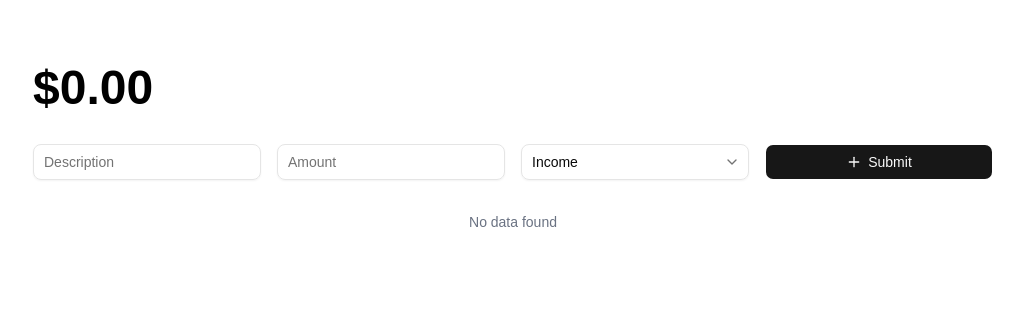
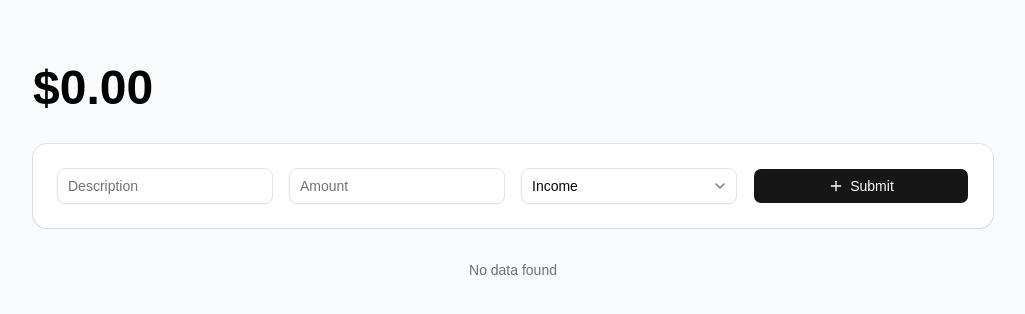
Before and after one commit to mfgcorpusjr/finance-tracker, a React (Vite) app: page / in a window 1280 px wide. Shown: the top 314 px of the page, without its empty margins (127-1152 px from the left). Built offline with nearby package versions, Linux system fonts and the light colour scheme.

Commit message:
Update colors

```diff
--- a/src/features/finance/components/FinanceForm.tsx
+++ b/src/features/finance/components/FinanceForm.tsx
@@ -1,5 +1,6 @@
 import { LucidePlus } from "lucide-react";
 
+import { Card, CardContent } from "@/components/ui/card";
 import { Button } from "@/components/ui/button";
 import FormInput from "@/components/forms/FormInput";
 import FormSelect from "@/components/forms/FormSelect";
@@ -25,6 +26,8 @@ export default function FinanceForm() {
   };
 
   return (
+    <Card>
+      <CardContent>
         <form
           className="grid grid-cols-1 sm:grid-cols-2 md:grid-cols-4 gap-4"
           onSubmit={form.handleSubmit(handleAddFinance)}
@@ -53,5 +56,7 @@ export default function FinanceForm() {
             <LucidePlus /> Submit
           </Button>
         </form>
+      </CardContent>
+    </Card>
   );
 }
--- a/src/index.css
+++ b/src/index.css
@@ -7,7 +7,7 @@
 
 @theme inline {
   --font-heading: var(--font-sans);
-    --font-sans: 'Inter Variable', sans-serif;
+  --font-sans: "Inter Variable", sans-serif;
   --color-sidebar-ring: var(--sidebar-ring);
   --color-sidebar-border: var(--sidebar-border);
   --color-sidebar-accent-foreground: var(--sidebar-accent-foreground);
@@ -122,7 +122,7 @@
     @apply border-border outline-ring/50;
   }
   body {
-    @apply bg-background text-foreground;
+    @apply bg-gray-50 text-foreground;
   }
   html {
     @apply font-sans;
```
Lines whose indentation alone changed are shown as unchanged.
